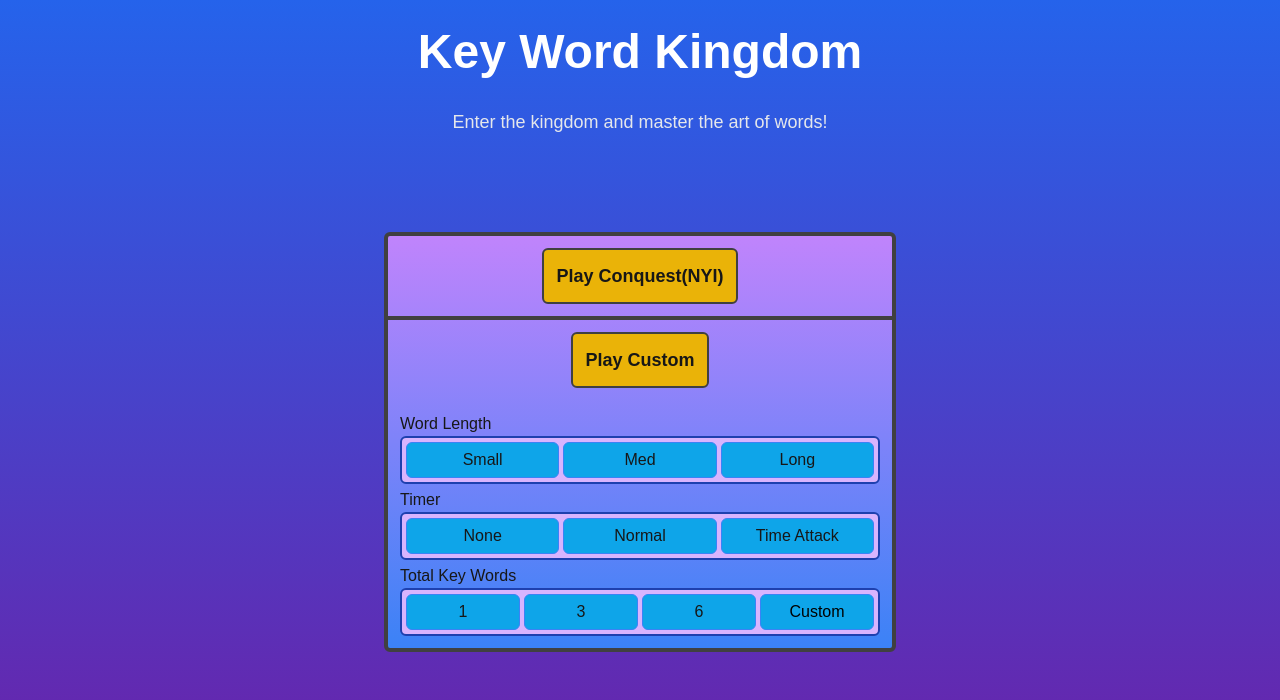
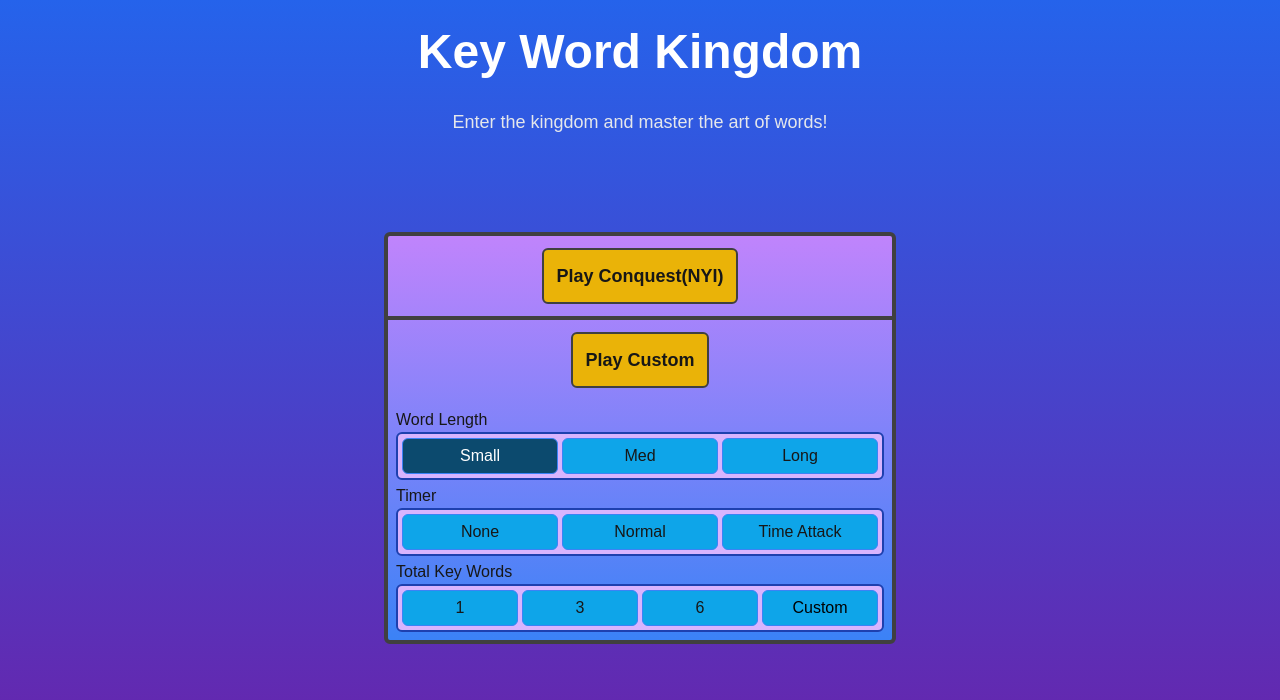
Before and after one commit to jrbarnhart/key-word-kingdom, a Next.js app: page / in a window 1280 px wide. Shown: the top 700 px of the page. Built offline with nearby package versions, Linux system fonts and the light colour scheme.

Commit message:
Hook up state to word length buttons

```diff
--- a/app/_components/ui/GameMenu.tsx
+++ b/app/_components/ui/GameMenu.tsx
@@ -46,23 +46,34 @@ export default function GameMenu() {
         </button>
       </div>
       {/* Custom Options */}
-      <div className="flex flex-col gap-1 w-full p-3">
+      <div className="flex flex-col gap-1 w-full p-2">
         {/* Length Options */}
         <div className="word length options container">
           <h2>Word Length</h2>
           <div className="flex gap-1 justify-between items-center bg-purple-300 border-2 h-12 border-blue-800 rounded-md p-1">
             <button
-              className={`bg-sky-500 border hover:bg-sky-300 border-blue-500 h-full w-full px-2 rounded-md`}
+              onClick={() => setWordLength(5)}
+              className={`bg-sky-500 border hover:bg-sky-300 border-blue-500 h-full w-full px-2 rounded-md ${
+                wordLength <= 5 ? "bg-sky-900 text-white" : "bg-sky-300"
+              }`}
             >
               Small
             </button>
             <button
-              className={`bg-sky-500 border hover:bg-sky-300 border-blue-500 h-full w-full px-2 rounded-md`}
+              onClick={() => setWordLength(10)}
+              className={`bg-sky-500 border hover:bg-sky-300 border-blue-500 h-full w-full px-2 rounded-md ${
+                wordLength > 5 && wordLength <= 10
+                  ? "bg-sky-900 text-white"
+                  : "bg-sky-500"
+              }`}
             >
               Med
             </button>
             <button
-              className={`bg-sky-500 border hover:bg-sky-300 border-blue-500 h-full w-full px-2 rounded-md`}
+              onClick={() => setWordLength(15)}
+              className={`bg-sky-500 border hover:bg-sky-300 border-blue-500 h-full w-full px-2 rounded-md ${
+                wordLength > 10 ? "bg-sky-900 text-white" : "bg-sky-500"
+              }`}
             >
               Long
             </button>
```
